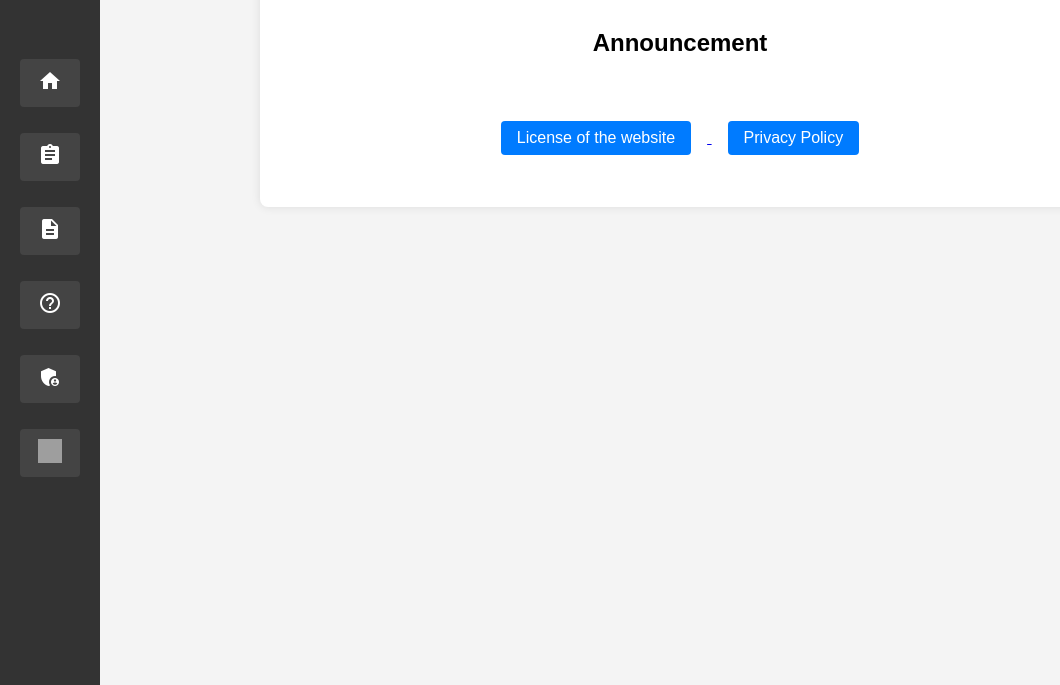
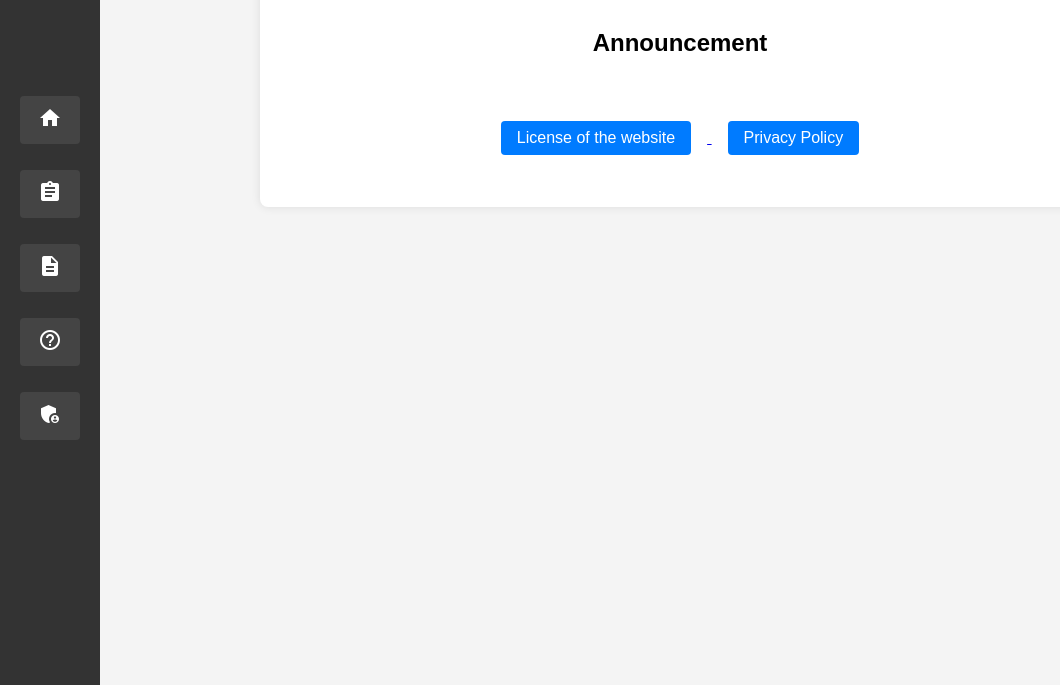
Before and after one commit to 1d-website/1d-website.github-io, a plain HTML site: page index.html in a window 1280 px wide. Shown: the part 155-840 px from the top of the page, without its empty margins (0-1060 px from the left). Drawn offline with Linux system fonts and the light colour scheme; no server answers; grey boxes are pictures that could not be loaded.

Commit message:
Update index.html

```diff
--- a/index.html
+++ b/index.html
@@ -45,7 +45,6 @@
         <button onclick="location.href='/forms_page.html'"><span class="material-icons">description</span></button>
         <button onclick="location.href='/how-to-use.html'"><span class="material-icons">help_outline</span></button>
         <button onclick="location.href='/admin.html'"><span class="material-icons">admin_panel_settings</span></button>
-        <button onclick="location.href='http://moodle2.wscss.edu.hk/'"><img src="https://upload.wikimedia.org/wikipedia/commons/5/59/Moodle-icon.svg" alt="Moodle Icon" style="width:24px;height:24px;"></button>
     </div>
     <div class="container">
         <div class="content">
```
